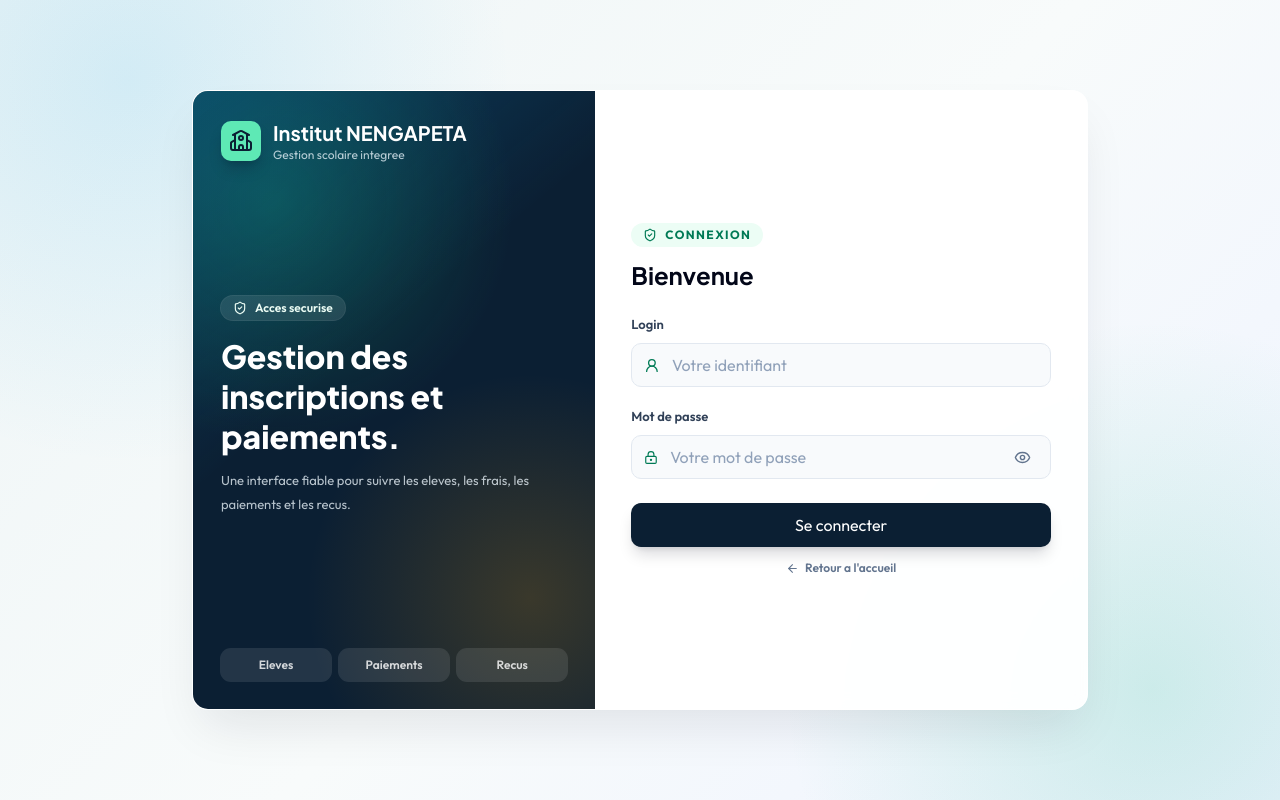
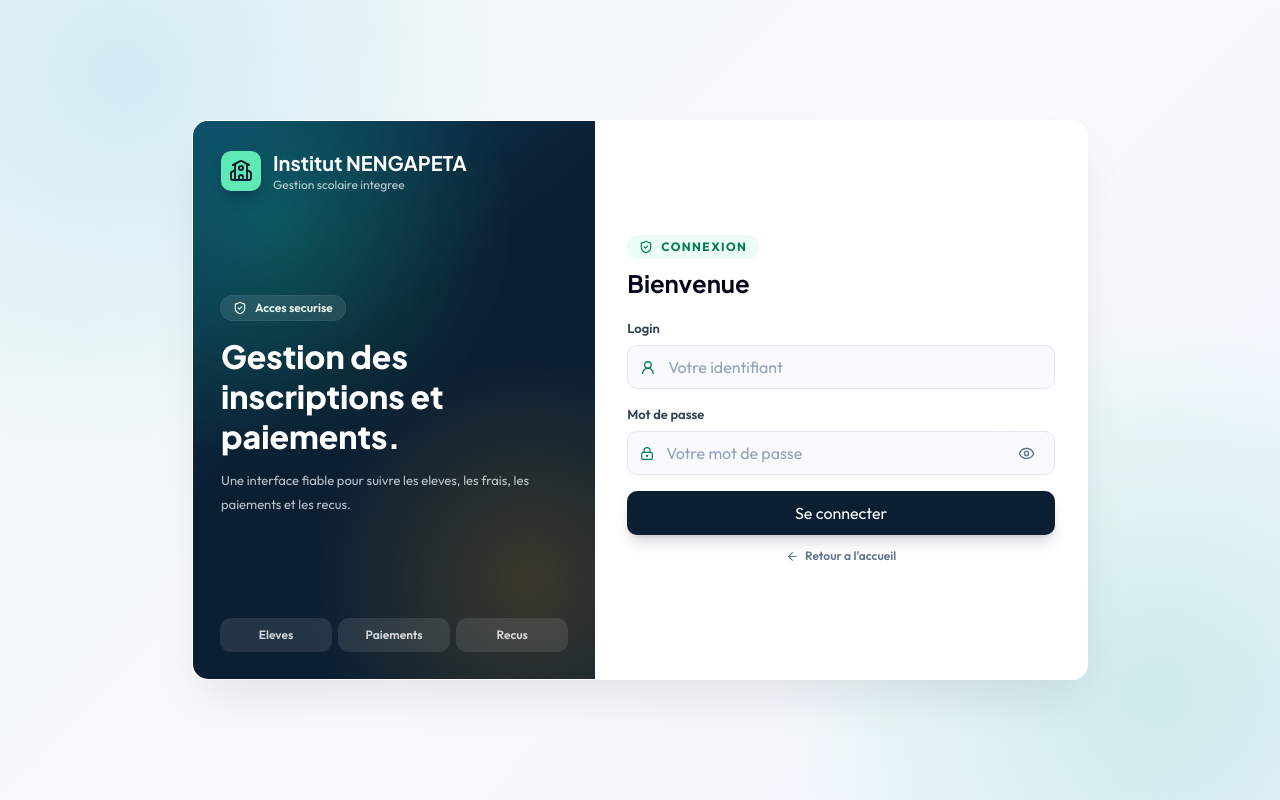
Before and after one commit to Amani-S21/Gestion_Inscript_Paiement_School, a React (Vite) app in the folder frontend/: page /login in a window 1280 px wide. Built offline with nearby package versions, Linux system fonts and the light colour scheme; no server answers.

Commit message:
update project

```diff
--- a/frontend/src/pages/auth/LoginPage.tsx
+++ b/frontend/src/pages/auth/LoginPage.tsx
@@ -33,7 +33,7 @@ export function LoginPage() {
   return (
     <main className="relative grid min-h-[100dvh] place-items-center overflow-hidden bg-[#eef5f6] px-3 py-3 sm:px-4">
       <div className="absolute inset-0 bg-[radial-gradient(circle_at_10%_10%,rgba(14,165,233,0.13),transparent_24rem),radial-gradient(circle_at_90%_86%,rgba(16,185,129,0.16),transparent_23rem),linear-gradient(135deg,#eef5f6_0%,#f8fbfb_52%,#eef3ff_100%)]" />
-      <section className="relative grid max-h-[calc(100dvh-1.5rem)] min-h-[min(620px,calc(100dvh-1.5rem))] w-full max-w-4xl overflow-hidden rounded-[16px] border border-white/80 bg-white/95 shadow-2xl shadow-slate-900/10 backdrop-blur md:grid-cols-[0.9fr_1.1fr]">
+      <section className="relative grid max-h-[calc(100dvh-1rem)] min-h-[min(560px,calc(100dvh-1rem))] w-full max-w-4xl overflow-hidden rounded-[16px] border border-white/80 bg-white/95 shadow-2xl shadow-slate-900/10 backdrop-blur md:grid-cols-[0.9fr_1.1fr]">
         <div className="relative hidden bg-[#0b1f33] p-6 text-white md:block lg:p-7">
           <div className="absolute inset-0 bg-[linear-gradient(140deg,rgba(14,165,233,.26),transparent_42%),radial-gradient(circle_at_20%_18%,rgba(16,185,129,.28),transparent_15rem),radial-gradient(circle_at_84%_82%,rgba(245,158,11,.20),transparent_14rem)]" />
           <div className="relative flex h-full flex-col justify-between">
@@ -65,8 +65,8 @@ export function LoginPage() {
             </div>
           </div>
         </div>
-        <form onSubmit={submit} className="flex min-h-0 flex-col justify-center overflow-y-auto p-5 sm:p-7 md:p-8 lg:p-9">
-          <div className="mb-6 flex items-center gap-3 md:hidden">
+        <form onSubmit={submit} className="flex min-h-0 flex-col justify-center overflow-y-auto p-4 sm:p-6 md:p-7 lg:p-8">
+          <div className="mb-4 flex items-center gap-3 md:hidden">
             <div className="grid h-10 w-10 place-items-center rounded-[10px] bg-[#0b1f33] text-emerald-200">
               <School size={23} />
             </div>
@@ -79,11 +79,11 @@ export function LoginPage() {
             <ShieldCheck size={14} />
             Connexion
           </p>
-          <h1 className="heading mt-3 text-2xl font-bold text-slate-950">Bienvenue</h1>
-          <div className="mt-5 space-y-3.5 sm:space-y-4">
+          <h1 className="heading mt-2 text-[22px] font-bold text-slate-950 sm:text-2xl">Bienvenue</h1>
+          <div className="mt-4 space-y-3">
             <label className="block">
               <span className="text-[13px] font-semibold text-slate-700">Login</span>
-              <span className="mt-2 flex h-11 items-center gap-3 rounded-[10px] border border-slate-200 bg-slate-50 px-3 transition focus-within:border-emerald-600 focus-within:bg-white focus-within:ring-4 focus-within:ring-emerald-50">
+              <span className="mt-1.5 flex h-10 items-center gap-3 rounded-[10px] border border-slate-200 bg-slate-50 px-3 transition focus-within:border-emerald-600 focus-within:bg-white focus-within:ring-4 focus-within:ring-emerald-50 sm:h-11">
                 <UserRound size={17} className="text-emerald-700" />
                 <input
                   value={username}
@@ -96,7 +96,7 @@ export function LoginPage() {
             </label>
             <label className="block">
               <span className="text-[13px] font-semibold text-slate-700">Mot de passe</span>
-              <span className="mt-2 flex h-11 items-center gap-3 rounded-[10px] border border-slate-200 bg-slate-50 px-3 transition focus-within:border-emerald-600 focus-within:bg-white focus-within:ring-4 focus-within:ring-emerald-50">
+              <span className="mt-1.5 flex h-10 items-center gap-3 rounded-[10px] border border-slate-200 bg-slate-50 px-3 transition focus-within:border-emerald-600 focus-within:bg-white focus-within:ring-4 focus-within:ring-emerald-50 sm:h-11">
                 <LockKeyhole size={17} className="text-emerald-700" />
                 <input
                   type={showPassword ? "text" : "password"}
@@ -118,7 +118,7 @@ export function LoginPage() {
             </label>
           </div>
           {error && <p className="mt-4 rounded-[10px] bg-rose-50 px-4 py-3 text-[13px] font-semibold text-rose-700">{error}</p>}
-          <button disabled={loading} className="mt-6 h-11 w-full rounded-[10px] bg-[#0b1f33] px-4 text-[13px] font-bold text-white shadow-lg shadow-slate-950/15 transition hover:bg-[#123554] disabled:opacity-60">
+          <button disabled={loading} className="mt-4 h-10 w-full rounded-[10px] bg-[#0b1f33] px-4 text-[13px] font-bold text-white shadow-lg shadow-slate-950/15 transition hover:bg-[#123554] disabled:opacity-60 sm:h-11">
             {loading ? "Connexion..." : "Se connecter"}
           </button>
           <Link
```
Also changed, not shown: 4 other files (tests, documents, lock files or other folders).
